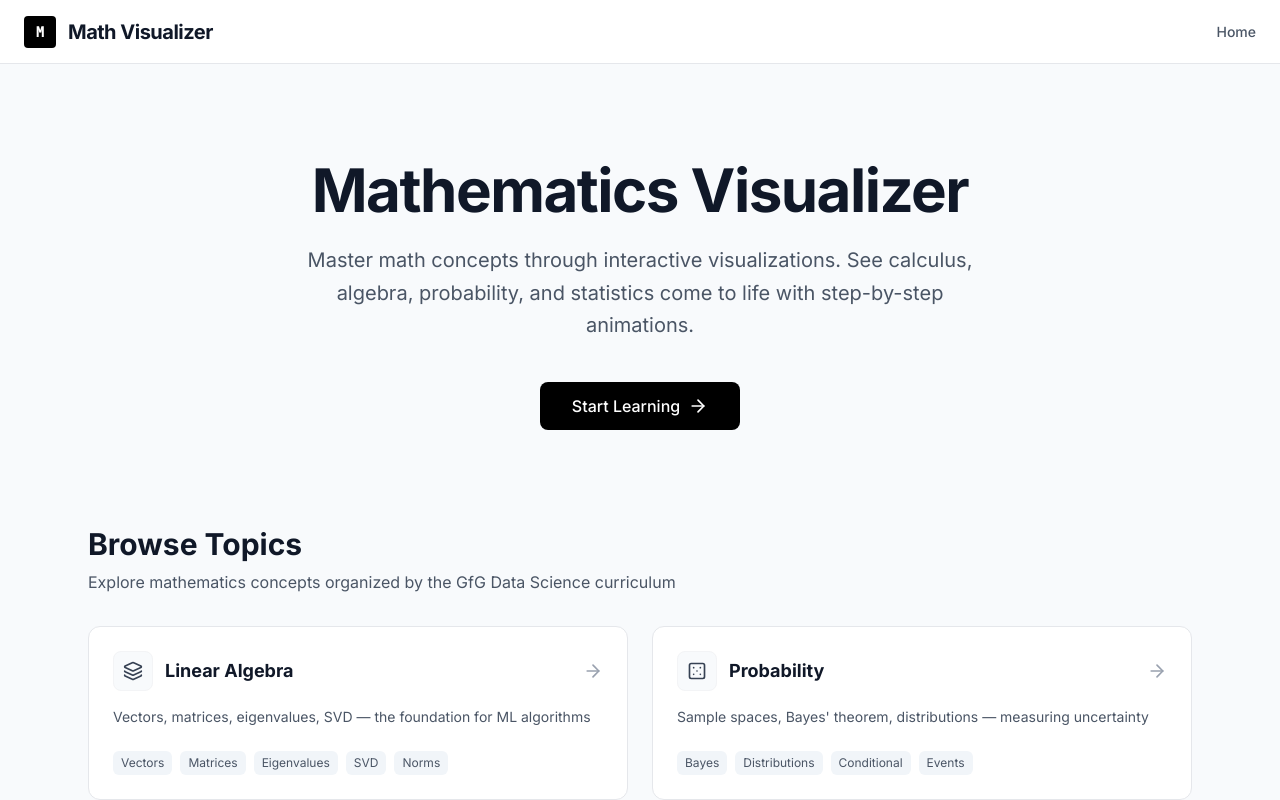
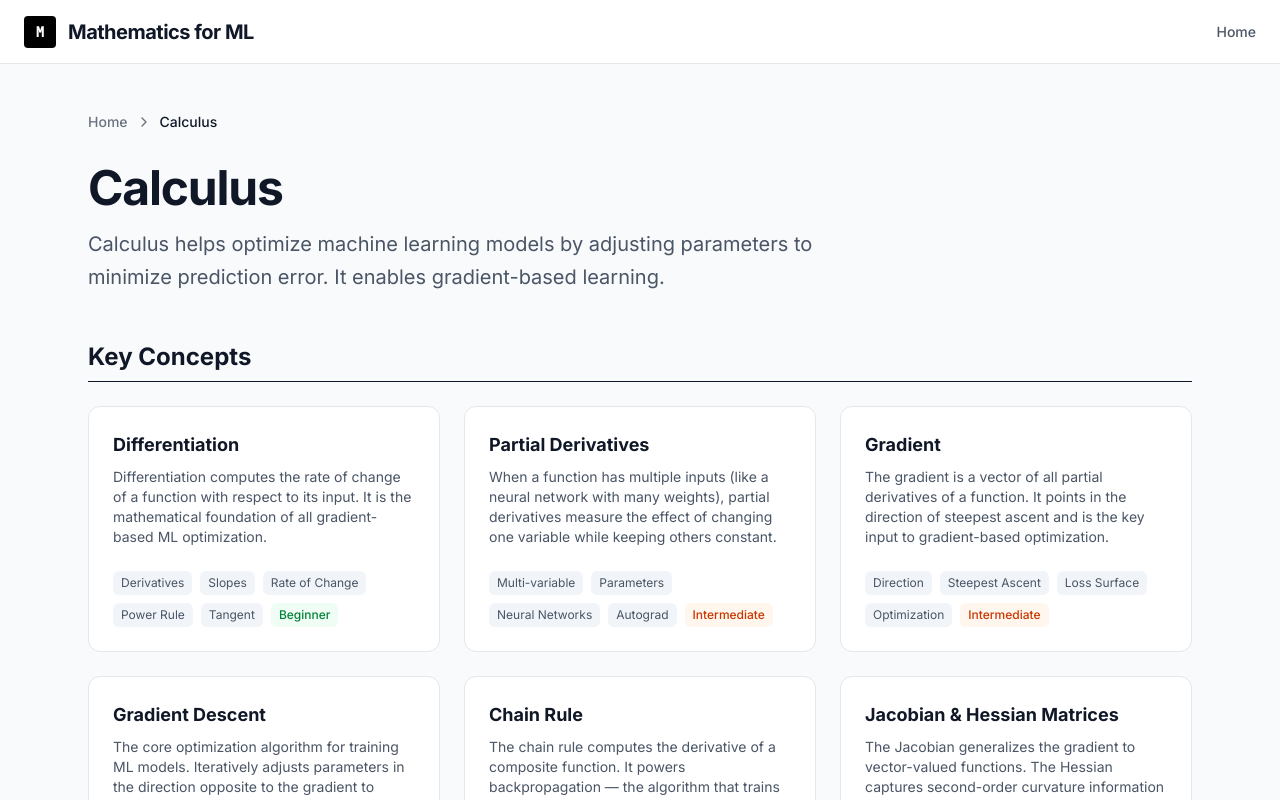
Before and after one commit to AmitBhagat/Math4ML, a React (Vite) app: page /#/calculus in a window 1280 px wide. Shown: the top 800 px of the page. Built offline with nearby package versions, Linux system fonts and the light colour scheme.

Commit message:
feat: implement interactive math learning platform with live Python execution and navigation pages

```diff
--- a/index.html
+++ b/index.html
@@ -3,7 +3,7 @@
   <head>
     <meta charset="UTF-8" />
     <meta name="viewport" content="width=device-width, initial-scale=1.0" />
-    <title>My Google AI Studio App</title>
+    <title>Mathematics for ML</title>
   </head>
   <body>
     <div id="root"></div>
--- a/package.json
+++ b/package.json
@@ -7,6 +7,8 @@
     "dev": "vite --port=3000 --host=0.0.0.0",
     "build": "vite build",
     "preview": "vite preview",
+    "predeploy": "npm run build",
+    "deploy": "gh-pages -d dist",
     "clean": "rm -rf dist",
     "lint": "tsc --noEmit"
   },
@@ -30,6 +32,7 @@
     "@types/express": "^4.17.21",
     "@types/node": "^22.14.0",
     "autoprefixer": "^10.4.21",
+    "gh-pages": "^6.3.0",
     "tailwindcss": "^4.1.14",
     "tsx": "^4.21.0",
     "typescript": "~5.8.2",
--- a/src/App.tsx
+++ b/src/App.tsx
@@ -1,4 +1,4 @@
-import { BrowserRouter, Routes, Route } from "react-router-dom";
+import { HashRouter, Routes, Route } from "react-router-dom";
 import { MainLayout } from "./components/MainLayout";
 import { HomePage } from "./pages/HomePage";
 import { CategoryPage } from "./pages/CategoryPage";
@@ -7,7 +7,7 @@ import { CATEGORIES } from "./data/topics";
 
 export default function App() {
   return (
-    <BrowserRouter>
+    <HashRouter>
       <Routes>
         <Route element={<MainLayout />}>
           <Route path="/" element={<HomePage />} />
@@ -37,6 +37,6 @@ export default function App() {
           />
         </Route>
       </Routes>
-    </BrowserRouter>
+    </HashRouter>
   );
 }
--- a/src/components/MathComponents.tsx
+++ b/src/components/MathComponents.tsx
@@ -142,12 +142,6 @@ export const CodeSnippet = ({ code, language = "python", staticOutput }: CodeSni
             </>
           )}
 
-          {/* Decorative dots */}
-          <div className="flex gap-1.5 ml-1">
-            <div className="w-2.5 h-2.5 rounded-full bg-gray-300" />
-            <div className="w-2.5 h-2.5 rounded-full bg-gray-300" />
-            <div className="w-2.5 h-2.5 rounded-full bg-gray-300" />
-          </div>
         </div>
       </div>
 
@@ -160,7 +154,7 @@ export const CodeSnippet = ({ code, language = "python", staticOutput }: CodeSni
           autoResize();
         }}
         spellCheck={false}
-        className="w-full px-6 py-5 text-sm font-mono text-gray-800 leading-relaxed bg-gray-50/50
+        className="w-full px-4 md:px-6 py-4 md:py-5 text-sm font-mono text-gray-800 leading-relaxed bg-gray-50/50
                    resize-none outline-none border-none focus:bg-white/80 transition-colors"
         style={{ minHeight: "80px", overflowY: "hidden" }}
         aria-label="Editable Python code"
@@ -169,7 +163,7 @@ export const CodeSnippet = ({ code, language = "python", staticOutput }: CodeSni
       {/* ── Single output panel (static → replaced by live on Run) ── */}
       {shownOutput !== null && (
         <div className={`border-t ${runState === "error" ? "border-red-200" : "border-emerald-200"}`}>
-          <div className={`px-4 py-2 border-b flex items-center justify-between
+          <div className={`px-4 py-2 border-b flex flex-wrap items-center justify-between
             ${runState === "error" ? "border-red-200 bg-red-50" : "border-emerald-200 bg-emerald-50"}`}>
             <span className={`text-xs font-mono uppercase tracking-widest font-semibold
               ${runState === "error" ? "text-red-600" : "text-emerald-700"}`}>
@@ -179,7 +173,7 @@ export const CodeSnippet = ({ code, language = "python", staticOutput }: CodeSni
               <span className="text-xs text-emerald-600 font-medium">● live</span>
             )}
           </div>
-          <pre className={`px-6 py-4 text-sm font-mono leading-relaxed whitespace-pre-wrap
+          <pre className={`px-4 md:px-6 py-4 text-sm font-mono leading-relaxed whitespace-pre-wrap
             ${runState === "error" ? "text-red-800 bg-red-50/40" : "text-emerald-900 bg-emerald-50/50"}`}>
             {shownOutput}
           </pre>
--- a/src/components/Navbar.tsx
+++ b/src/components/Navbar.tsx
@@ -3,12 +3,12 @@ import { Cpu } from "lucide-react";
 
 export const Navbar = () => {
   return (
-    <nav className="fixed top-0 w-full h-16 bg-white border-b border-gray-200 z-50 flex items-center justify-between px-6">
+    <nav className="fixed top-0 w-full h-16 bg-white border-b border-gray-200 z-50 flex items-center justify-between px-4 md:px-6">
       <Link to="/" className="flex items-center gap-3">
         <div className="w-8 h-8 bg-black rounded flex items-center justify-center">
           <span className="text-white font-bold font-mono text-sm">M</span>
         </div>
-        <span className="font-bold text-gray-900 tracking-tight text-xl">Math Visualizer</span>
+        <span className="font-bold text-gray-900 tracking-tight text-xl">Mathematics for ML</span>
       </Link>
 
       <div className="hidden md:flex gap-6 text-sm font-medium text-gray-600">
--- a/src/pages/CategoryPage.tsx
+++ b/src/pages/CategoryPage.tsx
@@ -8,11 +8,11 @@ interface CategoryPageProps {
 
 export const CategoryPage = ({ category }: CategoryPageProps) => {
   return (
-    <div className="max-w-6xl mx-auto px-6 py-12">
+    <div className="max-w-6xl mx-auto px-4 md:px-6 py-8 md:py-12">
 
 
       {/* Breadcrumb */}
-      <div className="flex items-center gap-2 text-sm text-gray-500 mb-8 font-medium">
+      <div className="flex flex-wrap items-center gap-2 text-sm text-gray-500 mb-8 font-medium">
         <Link to="/" className="hover:text-gray-900 hover:underline transition-colors">Home</Link>
         <ChevronRight className="w-4 h-4" />
         <span className="text-gray-900">{category.title}</span>
@@ -20,7 +20,7 @@ export const CategoryPage = ({ category }: CategoryPageProps) => {
 
       {/* Header */}
       <div className="mb-12">
-        <h1 className="text-5xl font-bold text-gray-900 tracking-tight mb-4">
+        <h1 className="text-4xl md:text-5xl font-bold text-gray-900 tracking-tight mb-4">
           {category.title}
         </h1>
         <p className="text-xl text-gray-600 max-w-3xl leading-relaxed">
--- a/src/pages/HomePage.tsx
+++ b/src/pages/HomePage.tsx
@@ -34,10 +34,10 @@ const TOPICS = [
 
 export const HomePage = () => {
   return (
-    <div className="max-w-6xl mx-auto px-6 py-24">
+    <div className="max-w-6xl mx-auto px-4 md:px-6 py-12 md:py-24">
       {/* Hero Section */}
       <div className="text-center mb-24">
-        <h1 className="text-5xl md:text-6xl font-bold text-gray-900 mb-6 tracking-tight">
+        <h1 className="text-4xl md:text-6xl font-bold text-gray-900 mb-6 tracking-tight">
           Mathematics Visualizer
         </h1>
         <p className="text-xl text-gray-600 max-w-2xl mx-auto mb-10 leading-relaxed">
--- a/src/pages/ProblemPage.tsx
+++ b/src/pages/ProblemPage.tsx
@@ -63,11 +63,11 @@ export const ProblemPage = () => {
   const hasRichContent = problem.contentSections && problem.contentSections.length > 0;
 
   return (
-    <div className="max-w-6xl mx-auto px-6 py-12">
+    <div className="max-w-6xl mx-auto px-4 md:px-6 py-8 md:py-12">
 
 
       {/* Breadcrumb */}
-      <div className="flex items-center gap-2 text-sm text-gray-500 mb-8 font-medium">
+      <div className="flex flex-wrap items-center gap-2 text-sm text-gray-500 mb-8 font-medium">
         <Link to="/" className="hover:text-gray-900 hover:underline transition-colors">Home</Link>
         <ChevronRight className="w-4 h-4" />
         <Link to={`/${categoryId}`} className="hover:text-gray-900 hover:underline transition-colors">{category.title}</Link>
@@ -77,7 +77,7 @@ export const ProblemPage = () => {
 
       <div className="max-w-4xl">
         {/* Title */}
-        <h1 className="text-4xl font-bold text-gray-900 mb-4 tracking-tight">
+        <h1 className="text-3xl md:text-4xl font-bold text-gray-900 mb-4 tracking-tight">
           {problem.title}
         </h1>
         <p className="text-xl text-gray-600 mb-12 leading-relaxed">
```
Also changed, not shown: vite.config.ts (+2 -1 lines), 1 other file (tests, documents, lock files or other folders).
